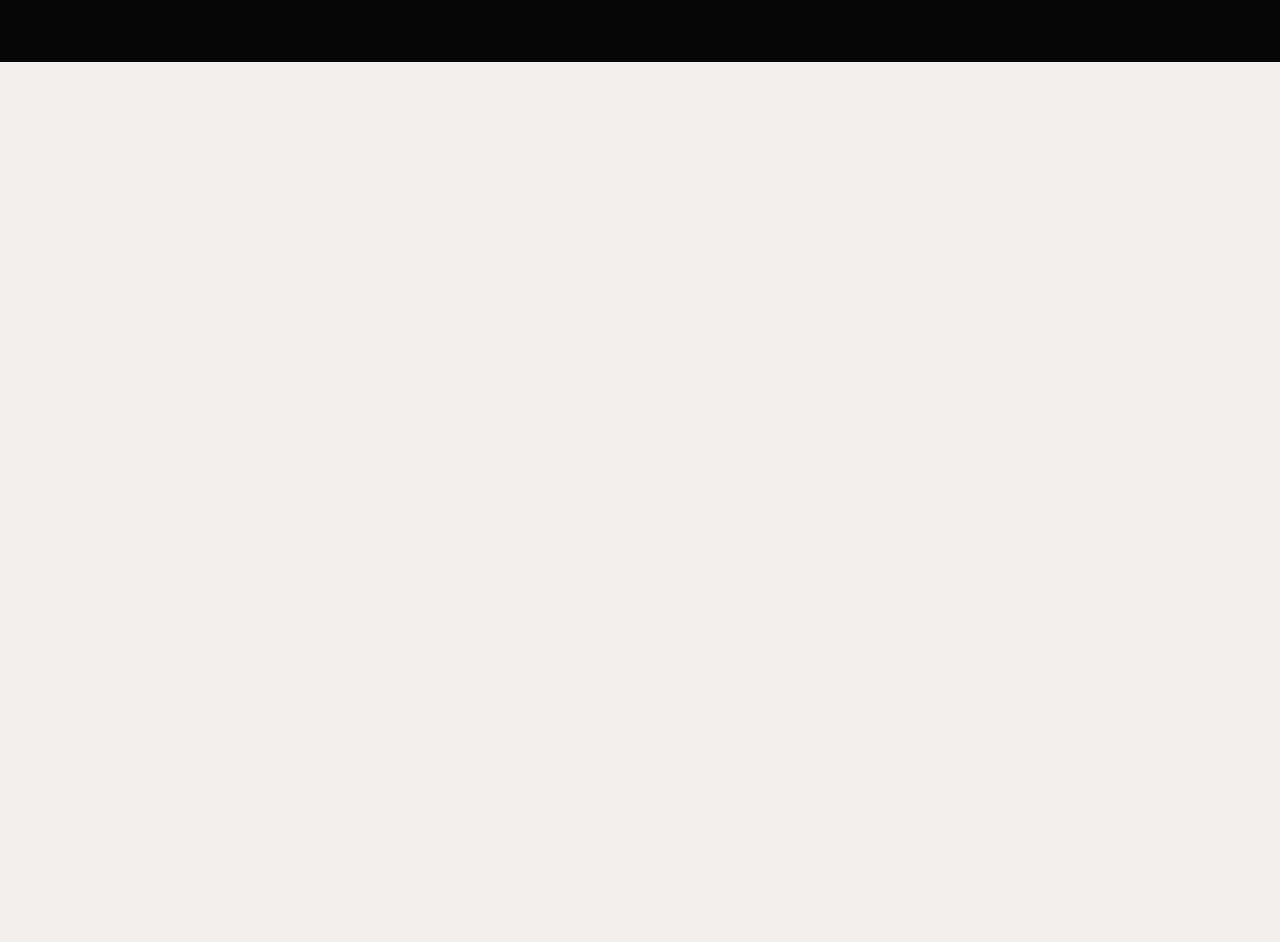
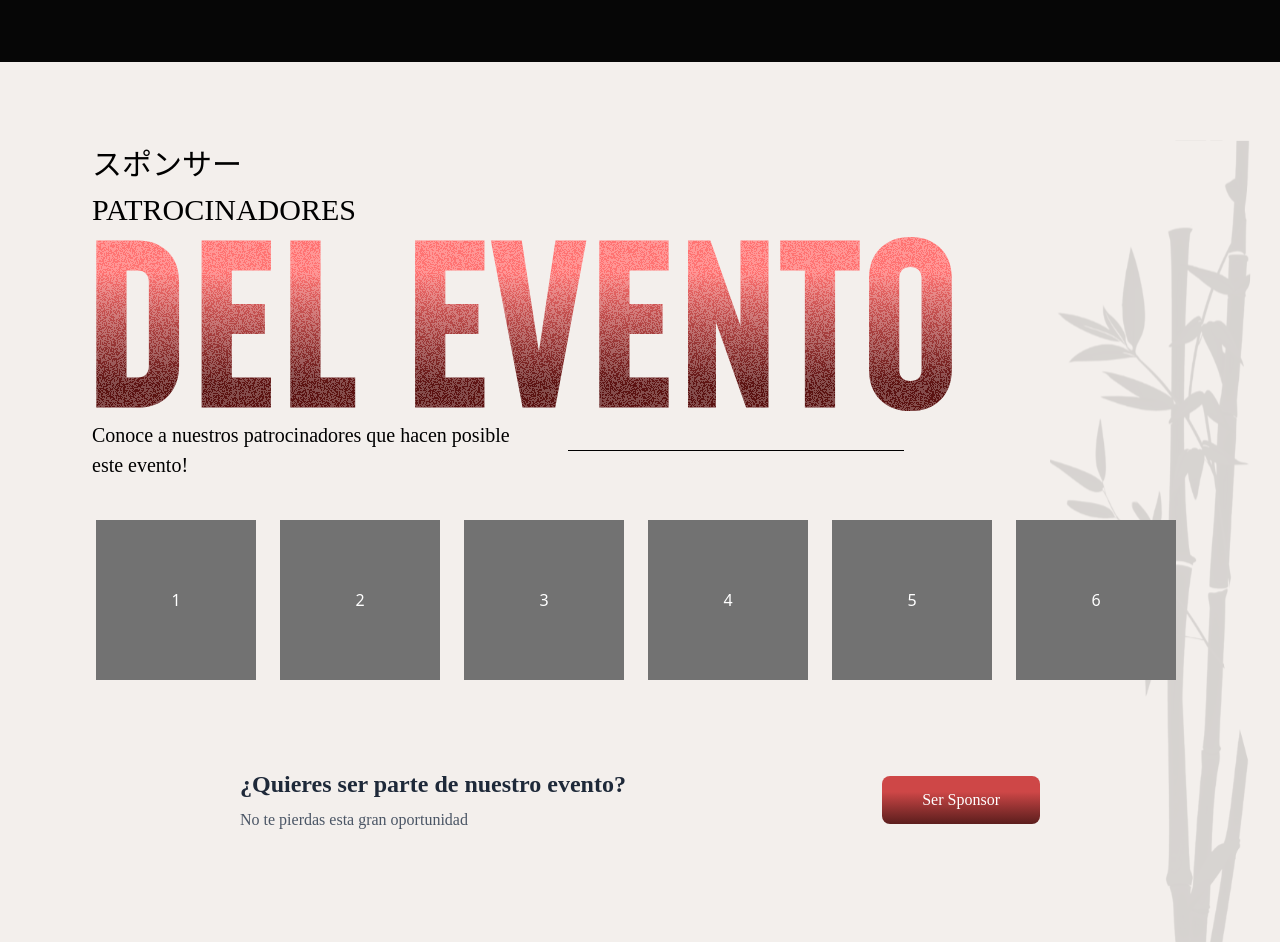
Before and after one commit to dachugo/kt-project, a React (Vite) app: page / in a window 1280 px wide. Shown: the part 4120-5062 px from the top of the page. Before the commit the page ends 4182 px from the top, so only its background shows below. Built offline with nearby package versions, Linux system fonts and the light colour scheme; a web font is replaced by a local one.

Commit message:
feat: Sponsors section done

```diff
--- a/src/App.tsx
+++ b/src/App.tsx
@@ -4,6 +4,7 @@ import Tour from "./components/Tour";
 import CountDownText from "./components/CountDownText";
 import CountDown from "./components/CountDown";
 import Planes from "./components/Planes";
+import Sponsors from "./components/Sponsors";
 
 function App() {
   return (
@@ -14,6 +15,7 @@ function App() {
       <CountDownText />
       <CountDown />
       <Planes />
+      <Sponsors />
     </>
   );
 }
--- a/src/components/Planes.tsx
+++ b/src/components/Planes.tsx
@@ -10,7 +10,7 @@ export default function Planes() {
             <img src={planesText} alt="" className="w-auto lg:h-35 h-20" />
             <div className="flex flex-row items-center">
               <div className="h-[1px] lg:w-[120px] w-[60px] bg-white"></div>
-              <p className="font-main-title lg:text-[30px] text-[15px] px-2 lg:px-5 text-white">
+              <p className="font-main-title lg:text-[30px] text-[15px] px-git 2 lg:px-5 text-white">
                 DE PATROCINIO
               </p>
               <div className="h-[1px] lg:w-[120px] w-[60px] bg-white"></div>
@@ -35,7 +35,7 @@ export default function Planes() {
           </div>
 
           <div className="w-full items-center flex flex-col">
-            <button className="bg-[#D9D9D9] w-[95%] lg:w-[25%] h-15 rounded-xl mt-5">
+            <button className="bg-gradient-to-b from-[#ff7878] from-13% cursor-pointer to-[#ffeaea] to-100% w-[95%] lg:w-[25%] h-15 rounded-xl mt-5">
               Boton 4
             </button>
           </div>
--- a/src/components/Sponsors.tsx
+++ b/src/components/Sponsors.tsx
@@ -1,5 +1,74 @@
 import React from "react";
+import { japaneseSugarcane_3, eventoText } from "../utils";
 
 export default function Sponsors() {
-  return <div>Sponsors</div>;
+  return (
+    <>
+      <section className="relative w-full lg:h-[55rem] h-[70rem] overflow-hidden z-10">
+        <img
+          src={japaneseSugarcane_3}
+          alt=""
+          className="absolute bottom-0 right-0 lg:translate-x-[-10px] translate-x-[120px] object-contain w-80 lg:w-55 h-auto z-[-20] "
+        />
+
+        <div className="relative flex flex-col lg:px-20 px-5">
+          <div className="flex flex-col mt-20">
+            <p className="font-doto lg:text-[30px] text-[20px] text-left pl-3">
+              スポンサー
+            </p>
+            <p className="font-main-title text-left lg:text-[30px] text-[20px] pl-3">
+              PATROCINADORES
+            </p>
+            <img
+              src={eventoText}
+              alt=""
+              className="w-[20rem] lg:w-[55rem] h-auto z-[-20] pl-2 lg:pl-0"
+            />
+
+            <div className="flex flex-row w-full items-center mt-2">
+              <p className="font-main-title w-[70%] lg:w-[40%] text-[12px] lg:text-[20px] text-left pl-3">
+                Conoce a nuestros patrocinadores que hacen posible
+                <br className="hidden lg:block md:hidden" />
+                este evento!
+              </p>
+
+              <div className="h-[1px] w-[20%] lg:w-[30%] bg-black lg:mx-10 flex items-center justify-center"></div>
+            </div>
+          </div>
+
+          <div className="grid grid-cols-2 my-10 px-4 sm:grid-cols-3 md:grid-cols-4 lg:grid-cols-6 gap-4">
+            {[...Array(6)].map((_, i) => (
+              <div
+                key={i}
+                className="w-[10rem] h-[10rem] bg-[#727272] flex items-center justify-center text-white
+                 transition-all duration-300 cursor-pointer
+                 hover:bg-[#9e9e9e] active:bg-[#4a4a4a]"
+              >
+                {i + 1}
+              </div>
+            ))}
+          </div>
+
+          <div className="w-full max-w-4xl mx-auto p-4">
+            <div className="flex flex-col md:flex-row items-center justify-between rounded-xl p-6 md:p-8 ">
+              <div className="text-center md:text-left mb-4 md:mb-0 md:mr-6 flex-1">
+                <h2 className="text-xl font-main-title md:text-2xl font-bold text-gray-800 mb-2">
+                  ¿Quieres ser parte de nuestro evento?
+                </h2>
+                <p className="text-gray-600 font-main-title">
+                  No te pierdas esta gran oportunidad
+                </p>
+              </div>
+
+              <div className="w-full md:w-auto">
+                <button className="font-main-title w-full md:w-auto bg-gradient-to-b from-[#ce4747] from-33% to-[#5c1e1d] to-100% text-white py-3 px-10 rounded-lg transition duration-200 cursor-pointer hover:shadow-lg">
+                  Ser Sponsor
+                </button>
+              </div>
+            </div>
+          </div>
+        </div>
+      </section>
+    </>
+  );
 }
--- a/src/utils/index.ts
+++ b/src/utils/index.ts
@@ -3,6 +3,7 @@ export const kodoTakaiSm: string = "/assets/text/KODOTAKAI_SM.svg";
 export const imagen20: string = "/assets/text/20.svg";
 export const giraText: string = "/assets/text/GIRA.svg";
 export const cuentaText: string = "/assets/text/CUENTA.svg";
+export const eventoText: string = "/assets/text/DEL EVENTO.svg";
 export const planesText: string = "/assets/text/PLANES.svg";
 
 export const eagleSculpture: string = "/assets/eagle Sculpture.svg";
@@ -10,6 +11,7 @@ export const mainKtLogo: string = "/assets/mainKodoTakaiLogo.svg";
 export const japaneseStork: string = "/assets/Japanese stork.svg";
 export const japaneseSugarcane_1: string = "/assets/japanese Sugarcane 1.svg";
 export const japaneseSugarcane_2: string = "/assets/japanese Sugarcane 2.svg";
+export const japaneseSugarcane_3: string = "/assets/japaneseSugarcaneBig.svg";
 export const japaneseCherryTree: string = "/assets/japaneseCherryTree.svg";
 export const logoKodoTakai: string = "/assets/logoKT.svg";
 export const mountainsBg_1: string = "/assets/Mountains Background (1).svg";
```
Also changed, not shown: public/assets/japaneseSugarcaneBig.svg (added).
